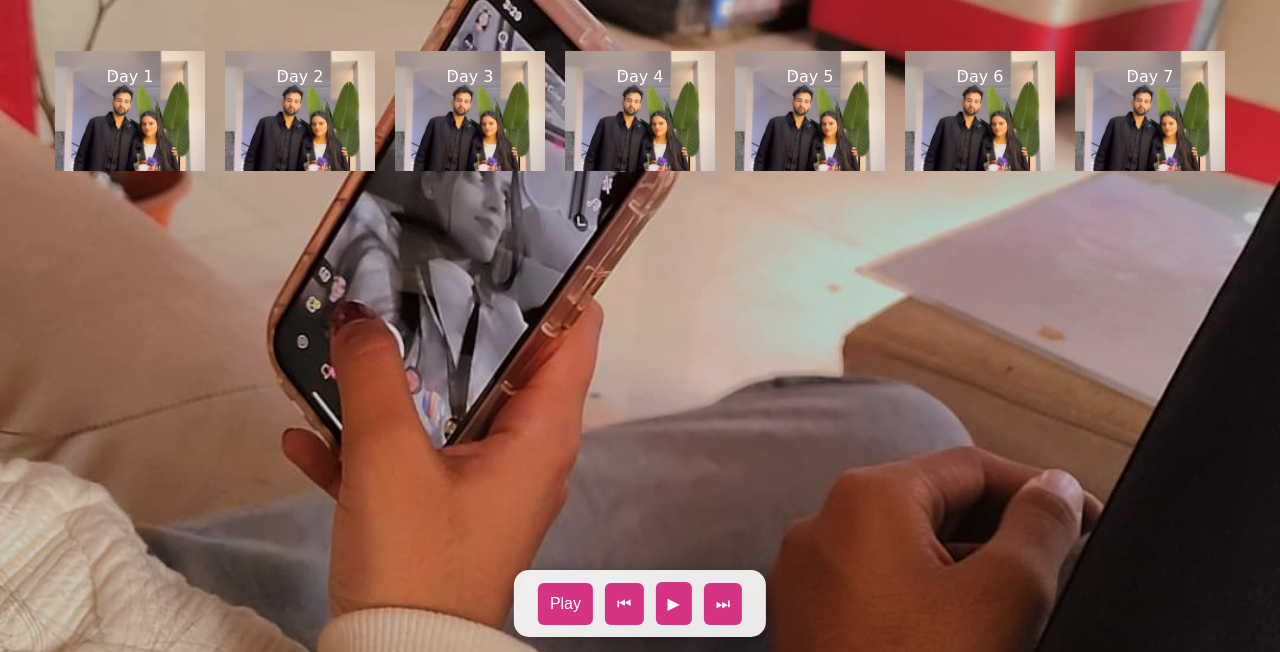
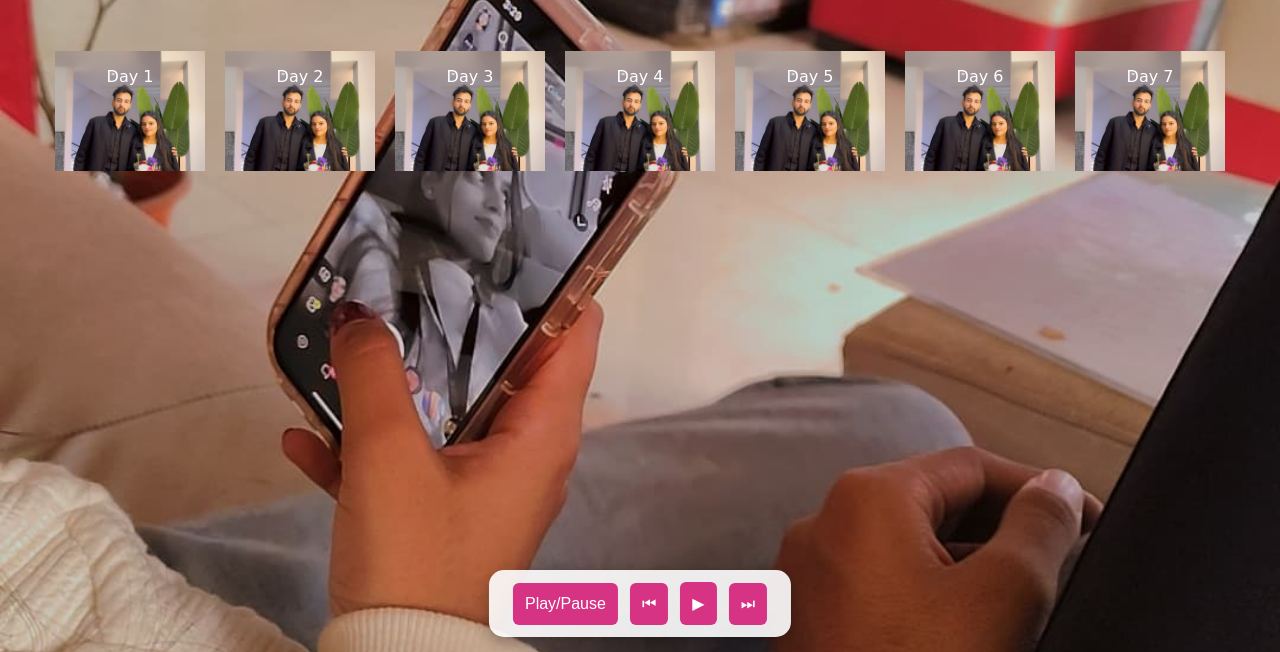
Before and after one commit to ARPITSHARMA24/Valentine, a plain HTML site: page index.html in a window 1280 px wide. Shown: the part 148-800 px from the top of the page. Drawn offline with Linux system fonts and the light colour scheme.

Commit message:
Update index.html

```diff
--- a/index.html
+++ b/index.html
@@ -59,7 +59,7 @@
     <!-- Music Player -->
     <div class="music-player">
         <audio id="audio-player"></audio>
-        <button id="playButton">Play</button>
+        <button id="playButton" onclick="togglePlayPause()">Play/Pause</button>
         <button onclick="prevTrack()">⏮</button>
         <button onclick="togglePlayPause()">▶</button>
         <button onclick="nextTrack()">⏭</button>
```
